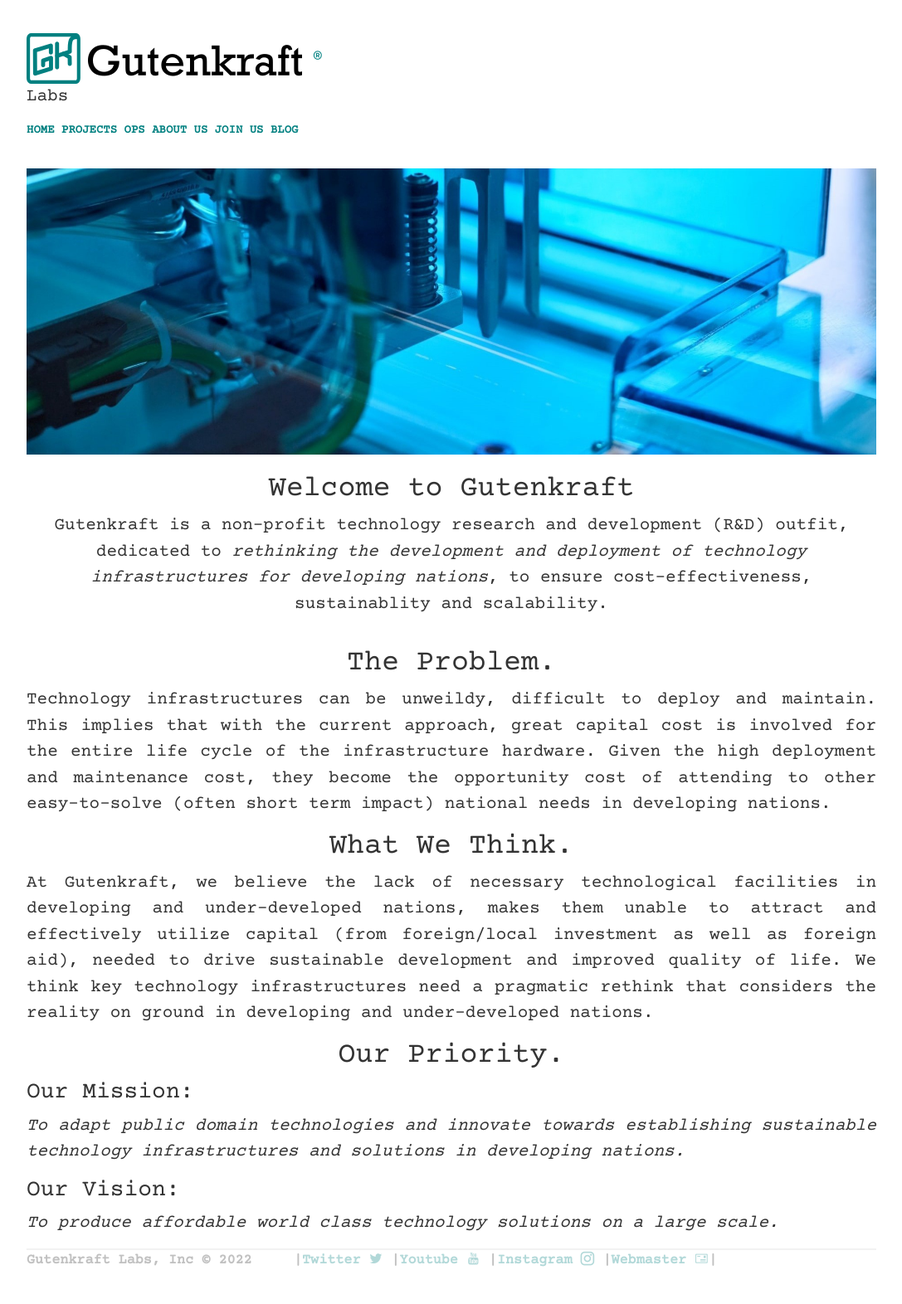
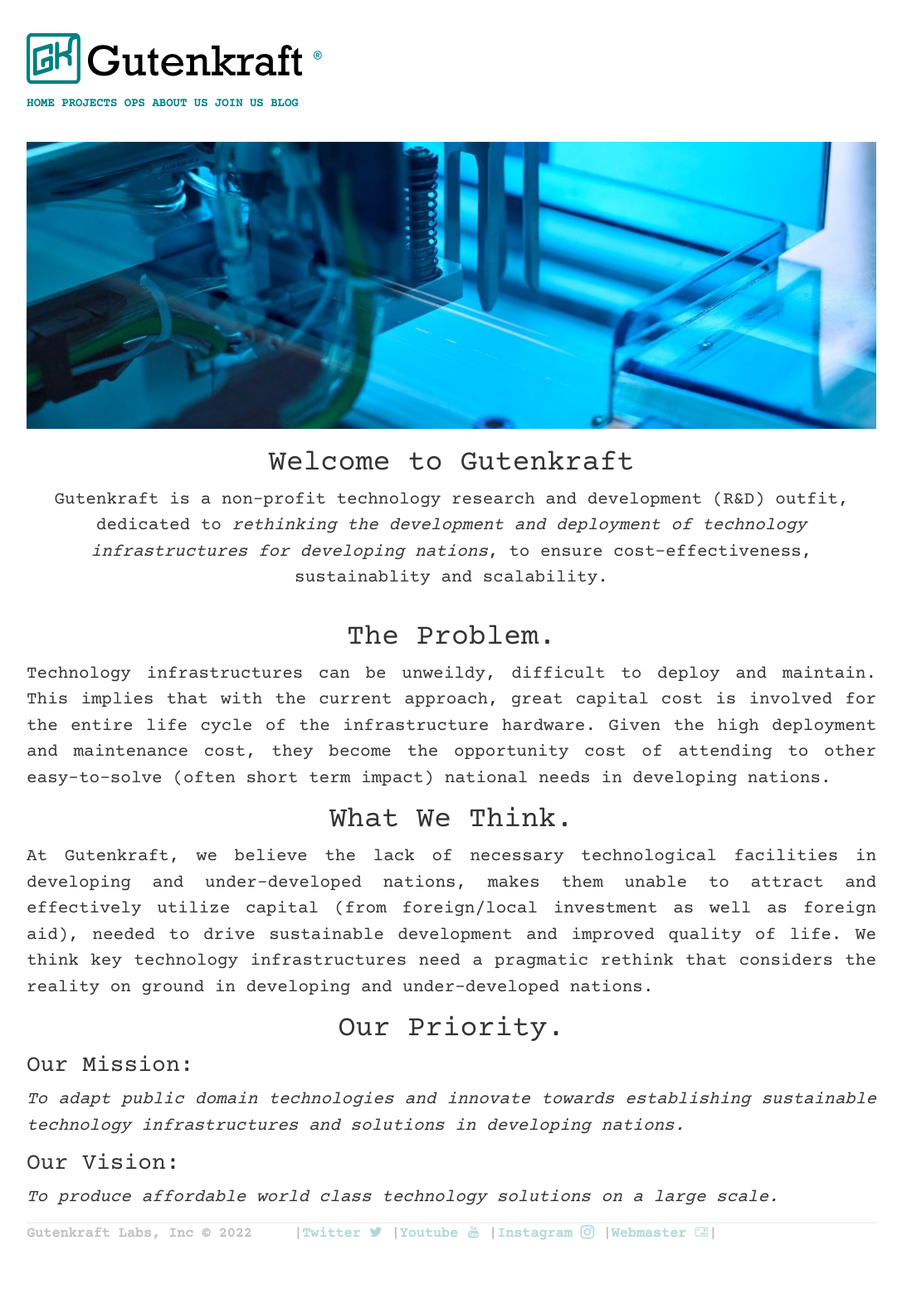
Before and after one commit to oferonmi/datafilik.github.io, a Jekyll site: the page built from index.html, in a window 1280 px wide. Shown: the whole page at 83% size, without its empty margins (96-1183 px from the left). Built offline with Jekyll 4.4.1, drawn with Linux system fonts in a browser that asks for light colours; some web fonts are replaced; after the commit the page ends 1540 px from its top, so only the background shows below that.

Commit message:
header subscripts removed

```diff
--- a/_includes/header.html
+++ b/_includes/header.html
@@ -2,7 +2,7 @@
 	<p>
 		<a href="/" id="logo">
 			<img src="/img/gk_logo_v2.png" class="logo" alt="logo" valign="left">&nbsp;&reg;
-		</a>&nbsp;&nbsp;<br>Labs<br>
+		</a>&nbsp;&nbsp;<br>
 
 		<nav class = "header-menu">
 			<a href="/">HOME</a>
```
